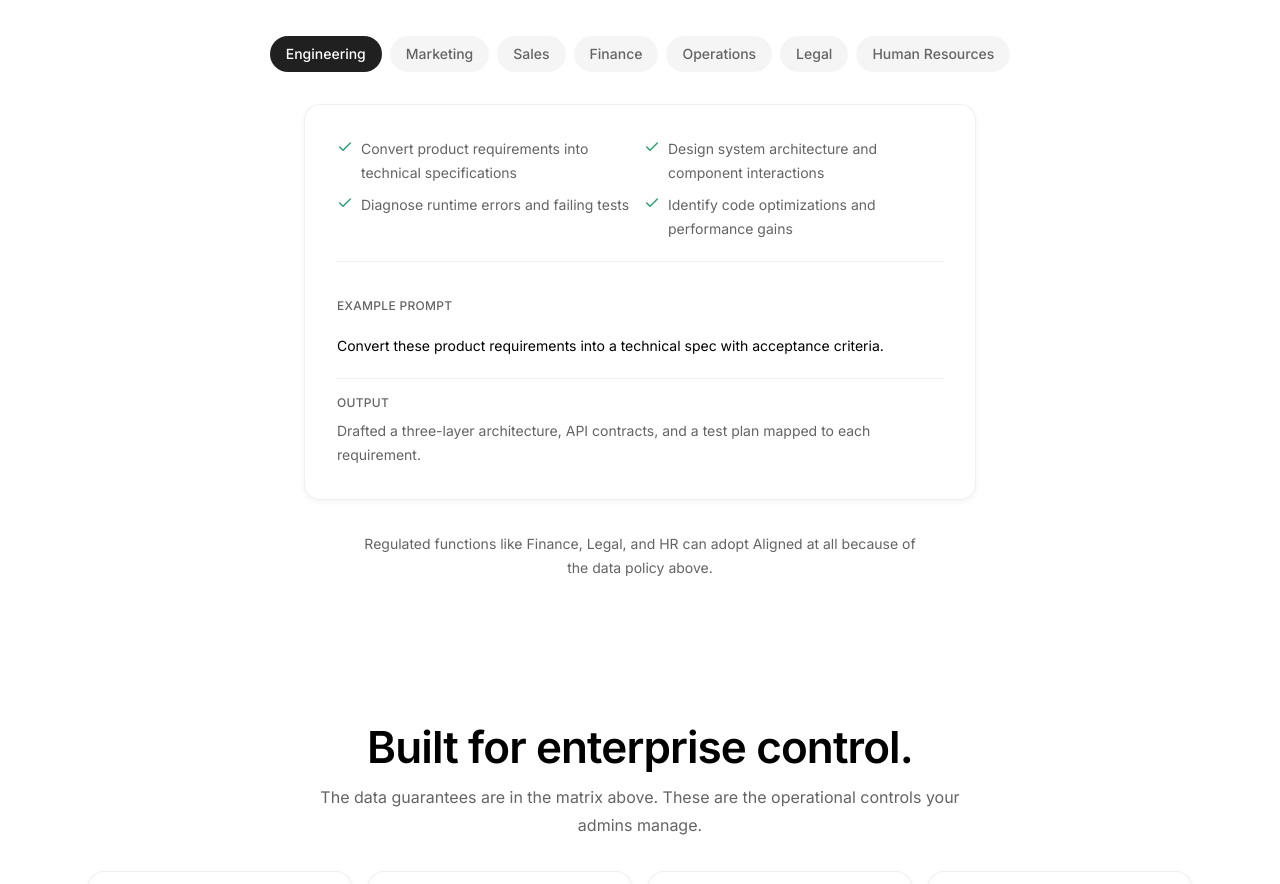
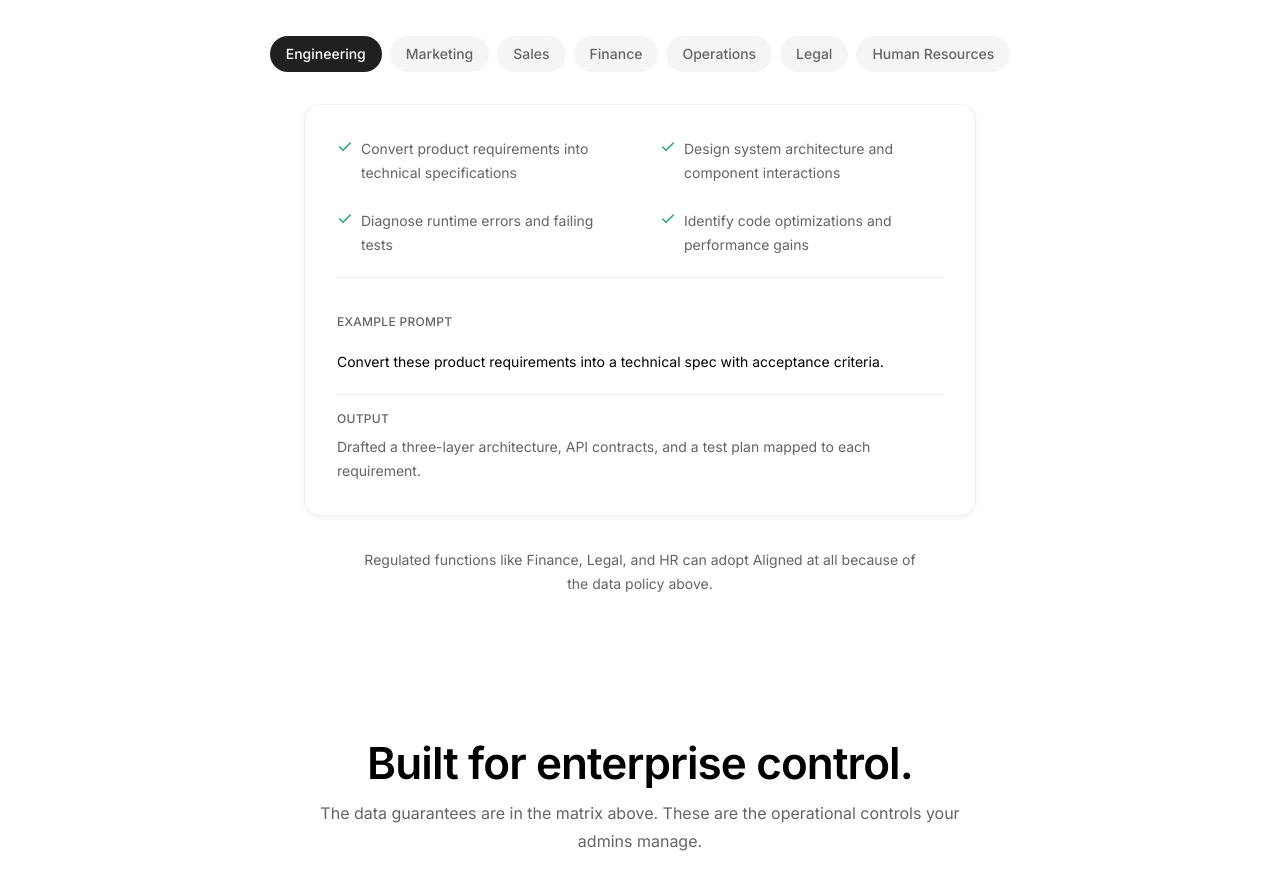
Before and after one commit to freitaspauloo/Paulo, a Next.js app: page /landing-v4 in a window 1280 px wide. Shown: the part 5640-6524 px from the top of the page. Built offline with nearby package versions, Linux system fonts and the light colour scheme.

Commit message:
v4: increase platform tabs task grid spacing

```diff
--- a/src/components/landing/enterprise-v2-sections.tsx
+++ b/src/components/landing/enterprise-v2-sections.tsx
@@ -445,7 +445,7 @@ export function PlatformTabsSection() {
           landing.shadowCard,
         )}
       >
-        <ul className="grid gap-2 sm:grid-cols-2">
+        <ul className="grid gap-y-5 gap-x-8 sm:grid-cols-2 sm:gap-y-6 sm:gap-x-10">
           {panel.tasks.map((task) => (
             <li
               key={task}
```
